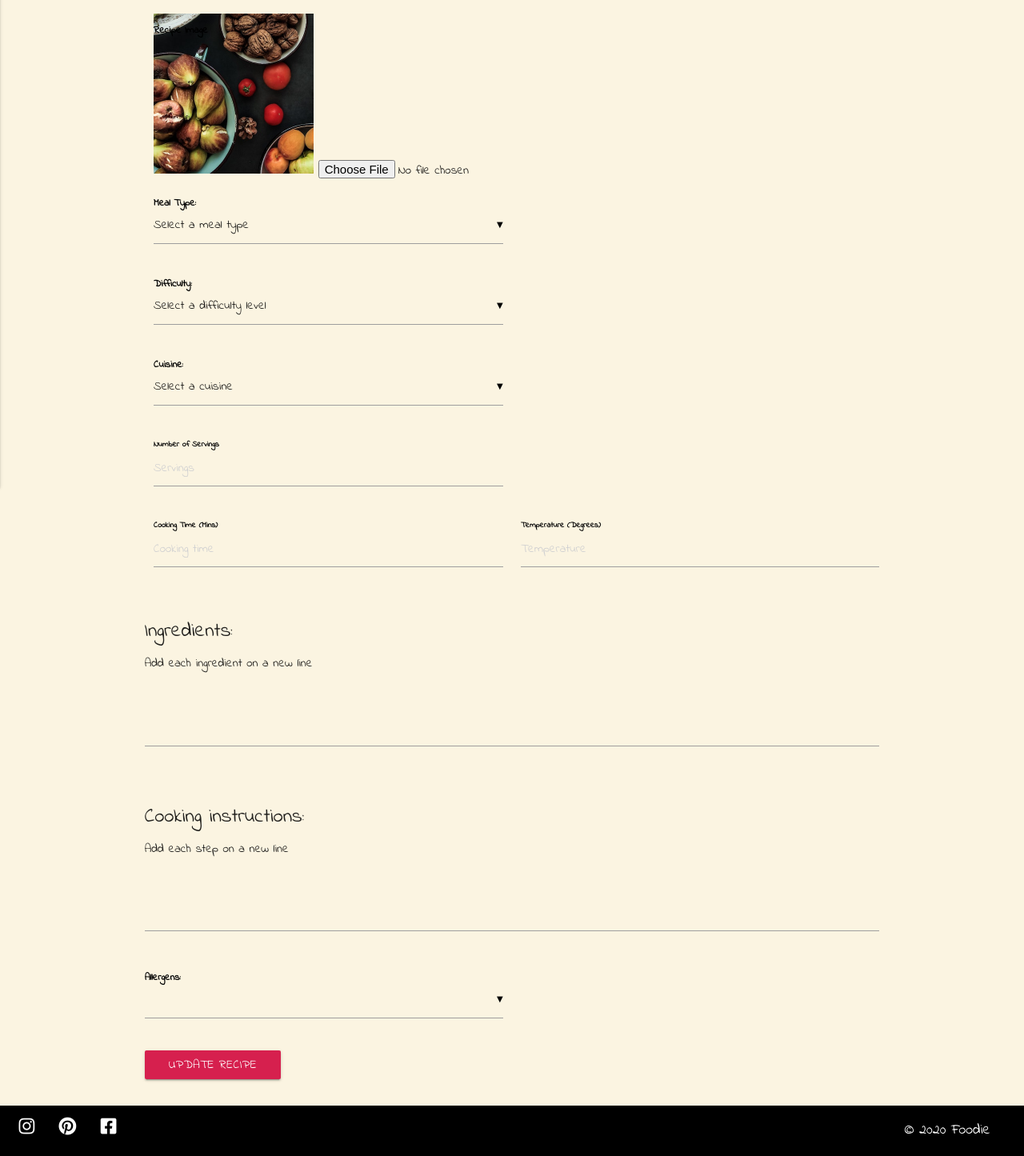
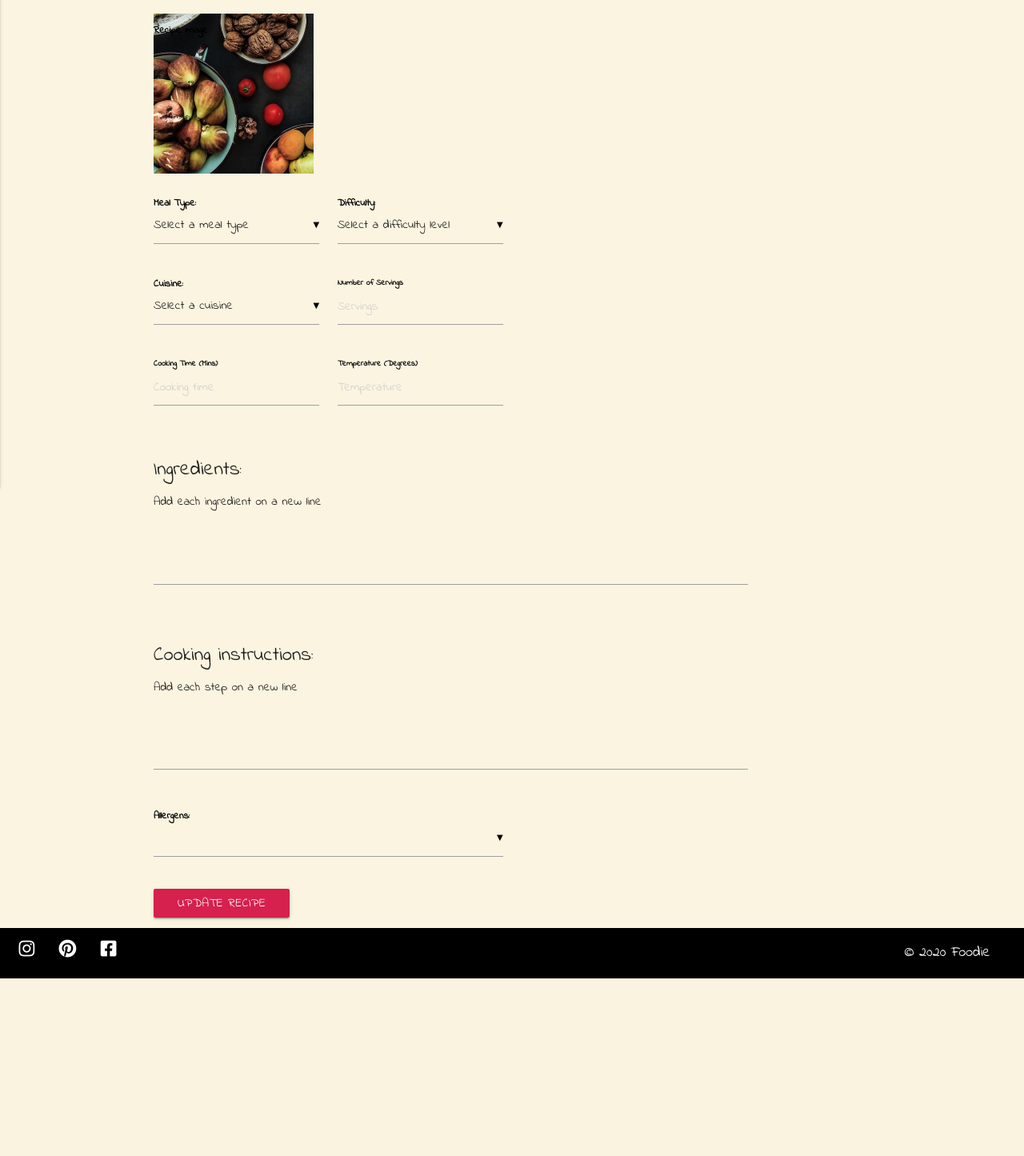
Before and after one commit to coderkatew/foodie, a Flask app: template templates/edit_recipe.html in a window 1280 px wide. Shown: the part 251-1696 px from the top of the page at 80% size. After the commit the page ends 1474 px from the top, so only its background shows below. Run offline with Flask 2, Linux system fonts and the light colour scheme; the template is opened without the code that fills it, so the values that code supplies are empty; some libraries are stand-ins or nearby versions.

Commit message:
Restructure edit recipe page for consistency

```diff
--- a/templates/edit_recipe.html
+++ b/templates/edit_recipe.html
@@ -19,11 +19,21 @@
 		</div>
 		<!--Recipe Image-->
 		<div class="row">
-			<div class="input-field col s6">
+			<div class="file-field input-field col s7">
 				{% if recipe.recipe_image %}
+                <div class="col 3">
 				<img height="200" width="200" src="{{ url_for('upload', filename=recipe.recipe_image) }}" alt="photo of dish">
-				<input type="file" class="image" name="recipe_image"  id="recipe-image"
-         accept="image/png, image/jpeg">
+                </div>
+                 <div class="btn upload col 3">
+                 <span>Change Image</span>
+				<input type="file" class="image"
+          name="recipe_image"
+          id="recipe-image"
+          accept="image/png, image/jpeg">
+      </div>
+      <div class="file-path-wrapper col 3">
+        <input class="file-path validate" type="text" placeholder="File type">
+      </div>
                         {% else %}
 				<img
                 height="200"
@@ -38,7 +48,7 @@
 		</div>
 		<!-- Meal Type -->
 		<div class="row">
-			<div class="input-field col s6">
+			<div class="input-field col s3">
 				<select id="category" name="category">
           <option value="" disabled selected>Select a meal type</option>
           {% for cat in categories %} {% if cat.category == recipe.category%}
@@ -49,10 +59,8 @@
         </select>
 				<label>Meal Type:</label>
 			</div>
-		</div>
 		<!-- Difficulty Level -->
-		<div class="row">
-			<div class="input-field col s6">
+			<div class="input-field col s3">
 				<select name="difficulty">
           <option value="" disabled selected>Select a difficulty level</option>
            {% for level in levels %}
@@ -68,7 +76,7 @@
 		</div>
 		<!-- Cuisine -->
 		<div class="row">
-			<div class="input-field col s6">
+			<div class="input-field col s3">
 				<select name="cuisine">
           <option value="" disabled selected>Select a cuisine</option>
           {% for cuisine in cuisines %}
@@ -81,10 +89,8 @@
         </select>
 				<label>Cuisine:</label>
 			</div>
-		</div>
 		<!-- Servings -->
-		<div class="row">
-			<div class="input-field col s6">
+			<div class="input-field col s3">
 				<input
           id="servings"
           name="servings"
@@ -100,7 +106,7 @@
 		</div>
 		<!-- Time -->
 		<div class="row">
-			<div class="input-field col s6">
+			<div class="input-field col s3">
 				<label>Cooking Time (Mins)</label>
 				<input
           id="time"
@@ -114,8 +120,7 @@
         />
       </div>
       <!-- Temperature -->
-		<div class="row">
-			<div class="input-field col s6">
+			<div class="input-field col s3">
 				<label>Temperature (Degrees)</label>
 				<input
           id="temperature"
@@ -130,7 +135,7 @@
 			</div>
 			<!-- Ingredients -->
 			<div class="row">
-				<div class="input-field col s12">
+				<div class="input-field col s10">
 					<h5>Ingredients:</h5>
 					<p>Add each ingredient on a new line</p>
 					<textarea
@@ -143,7 +148,7 @@
 			</div>
 			<!-- Method -->
 			<div class="row">
-				<div class="input-field col s12">
+				<div class="input-field col s10">
 					<h5>Cooking instructions:</h5>
 					<p>Add each step on a new line</p>
 					<textarea
@@ -157,7 +162,7 @@
 			<!-- Allergens -->
 			<div class="row">
 				<div class="input-field col s6">
-					<select name="allergens"  class="validate" multiple>
+					<select name="allergens"  class="validate" required="" multiple>
                     {% for allergen in allergens %}
                     {% if allergen.allergen in recipe.allergens%}
                     <option value="{{allergen.allergen}}" selected>{{allergen.allergen}}</option>
```
Also changed, not shown: templates/add_recipe.html (+5 -5 lines).
